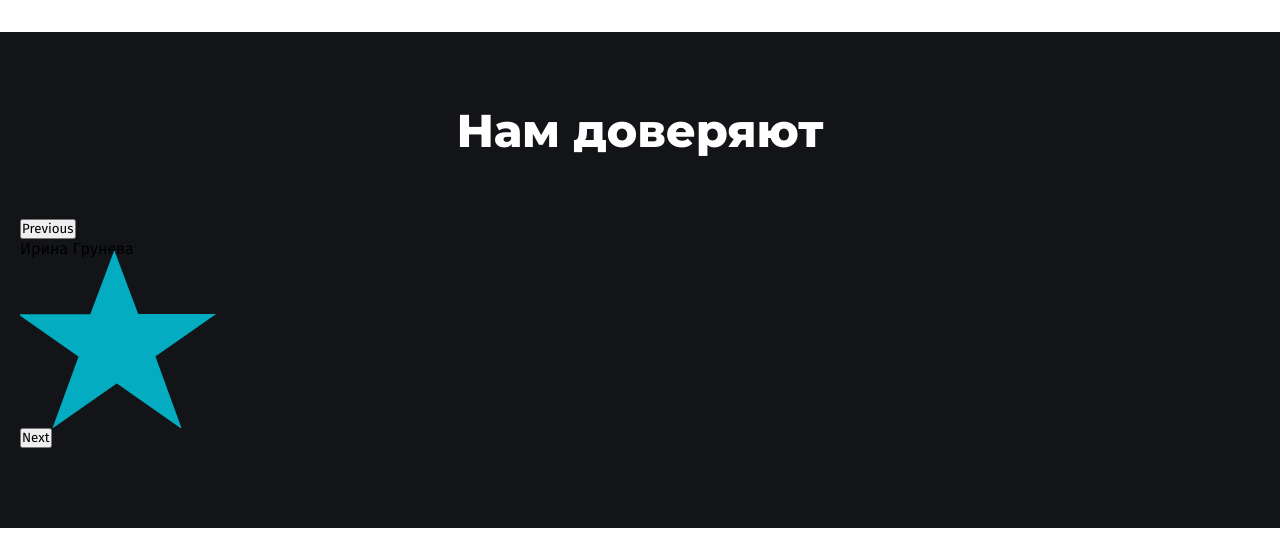
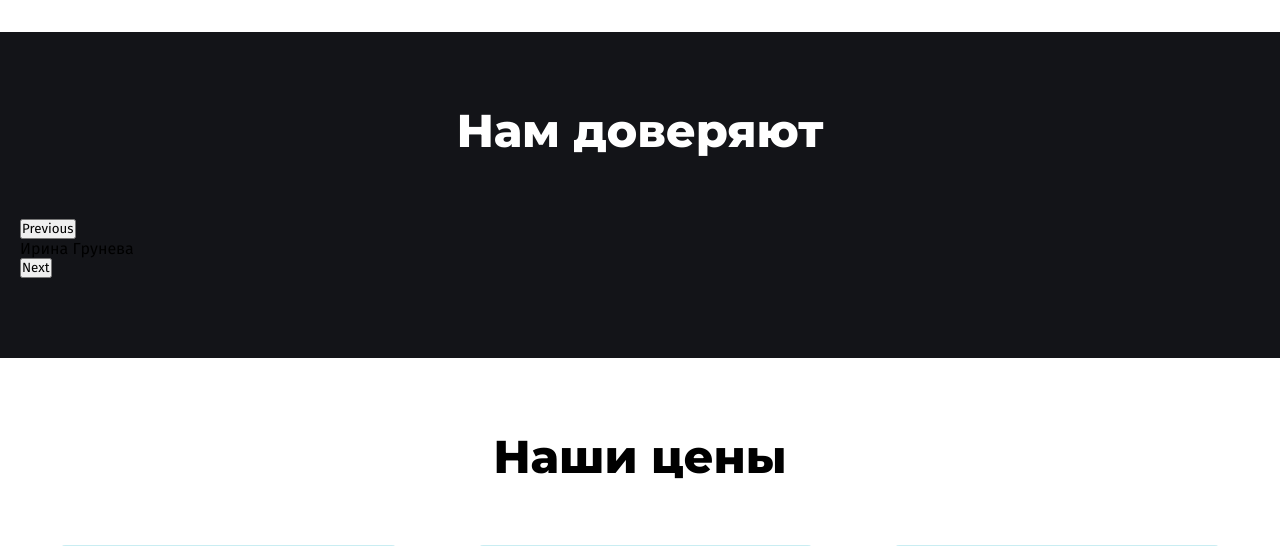
Before and after one commit to Efcolipt/Efcolipt.github.io, a PHP site: page / in a window 1280 px wide. Shown: the part 3021-3567 px from the top of the page. Run offline with PHP 8.4, Linux system fonts and the light colour scheme; some libraries are stand-ins or nearby versions.

Commit message:
Update main.css

```diff
--- a/css/main.css
+++ b/css/main.css
@@ -348,55 +348,7 @@ header{
 	text-align: center;
 	margin-bottom: 60px;
 }
-.star--testimonial {
-   margin: 50px 0;
-   position: relative;
-   display: block;
-   color: #03ACC1;;
-   width: 0px;
-   height: 0px;
-   border-right:  100px solid transparent;
-   border-bottom: 70px  solid #03ACC1;;
-   border-left:   100px solid transparent;
-   -moz-transform:    rotate(35deg);
-   -webkit-transform: rotate(35deg);
-   -ms-transform:     rotate(35deg);
-   -o-transform:      rotate(35deg);
-}
-.star--testimonial:before {
-   border-bottom: 80px solid #03ACC1;;
-   border-left: 30px solid transparent;
-   border-right: 30px solid transparent;
-   position: absolute;
-   height: 0;
-   width: 0;
-   top: -45px;
-   left: -65px;
-   display: block;
-   content: '';
-   -webkit-transform: rotate(-35deg);
-   -moz-transform:    rotate(-35deg);
-   -ms-transform:     rotate(-35deg);
-   -o-transform:      rotate(-35deg);
 
-}
-.star--testimonial:after {
-   position: absolute;
-   display: block;
-   color: #03ACC1;;
-   top: 3px;
-   left: -105px;
-   width: 0px;
-   height: 0px;
-   border-right: 100px solid transparent;
-   border-bottom: 70px solid #03ACC1;;
-   border-left: 100px solid transparent;
-   -webkit-transform: rotate(-70deg);
-   -moz-transform:    rotate(-70deg);
-   -ms-transform:     rotate(-70deg);
-   -o-transform:      rotate(-70deg);
-   content: '';
-}
 
 
 /*Price*/
```
